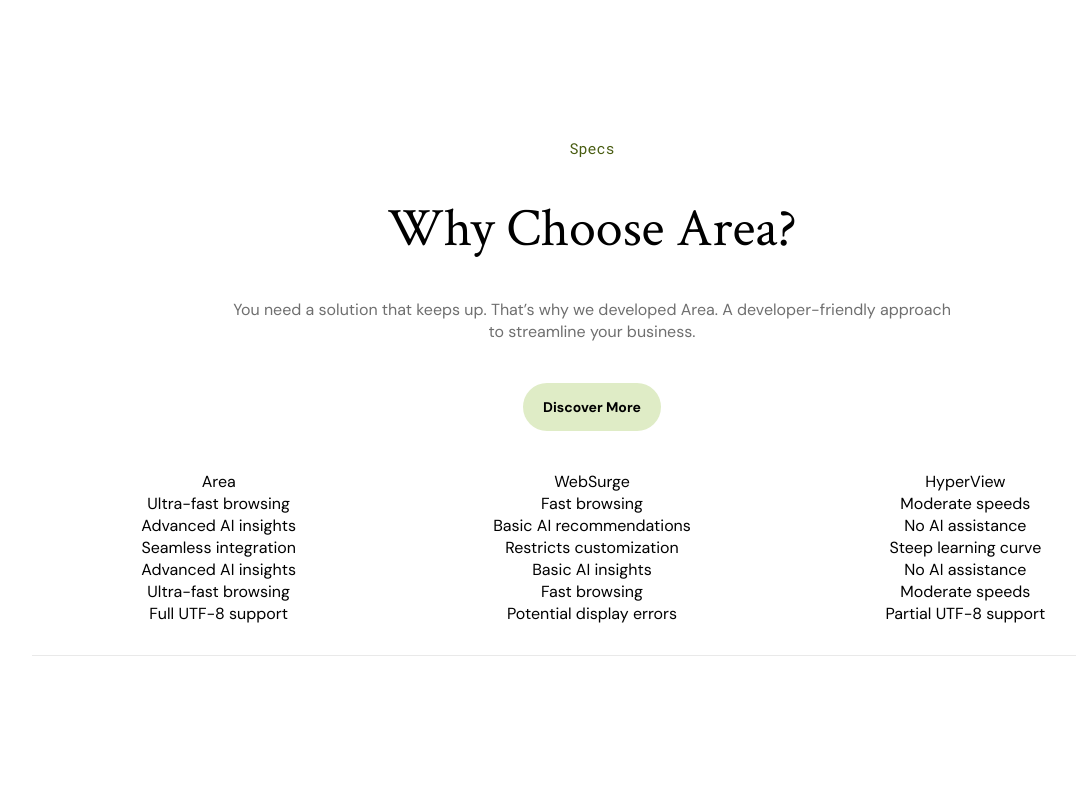
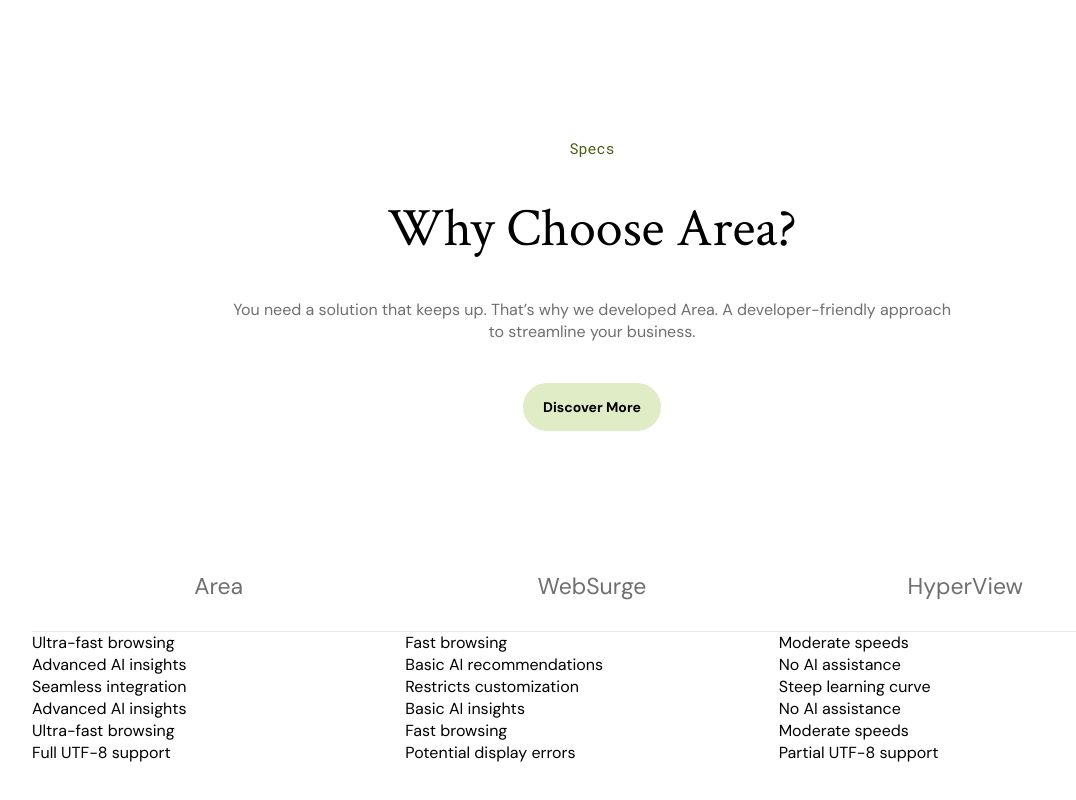
Before and after one commit to ministrov/landing-area-next-ts, a Next.js app: page / in a window 1280 px wide. Shown: the part 4173-4973 px from the top of the page, without its empty margins (48-1124 px from the left). Built offline with nearby package versions, Linux system fonts and the light colour scheme.

Commit message:
feat: keep on operating on creating an adjustments for spec list and sublist

```diff
--- a/components/specification/Specification.module.css
+++ b/components/specification/Specification.module.css
@@ -7,6 +7,7 @@
 .heading {
   max-width: 720px;
   margin: 0 auto;
+  margin-bottom: 100px;
 }
 
 .title {
@@ -38,12 +39,21 @@
   grid-template-columns: repeat(3, 1fr);
 }
 
-.item {
+.top {
+  padding-top: 40px;
+  padding-bottom: 30px;
+  font-size: 23px;
+  line-height: 30px;
+  color: var(--color-06);
+  text-align: center;
+  border-bottom: 1px solid var(--color-02);
+}
+
+/* .item {
   padding-top: 40px;
   padding-bottom: 30px;
   text-align: center;
-  border-bottom: 1px solid var(--color-02);
-}
+} */
 
 .btn {
   max-width: 138px;
--- a/components/specification/Specification.tsx
+++ b/components/specification/Specification.tsx
@@ -13,7 +13,9 @@ export const Specification = () => {
 
       <ul className={styles.list}>
         <li className={styles.item}>
-          Area
+          <div className={styles.top}>
+            Area
+          </div>
           <ul>
             <li>Ultra-fast browsing</li>
             <li>Advanced AI insights</li>
@@ -24,7 +26,9 @@ export const Specification = () => {
           </ul>
         </li>
         <li className={styles.item}>
-          WebSurge
+          <div className={styles.top}>
+            WebSurge
+          </div>
           <ul>
             <li>Fast browsing</li>
             <li>Basic AI recommendations</li>
@@ -35,7 +39,9 @@ export const Specification = () => {
           </ul>
         </li>
         <li className={styles.item}>
-          HyperView
+          <div className={styles.top}>
+            HyperView
+          </div>
 
           <ul>
             <li>Moderate speeds</li>
```
